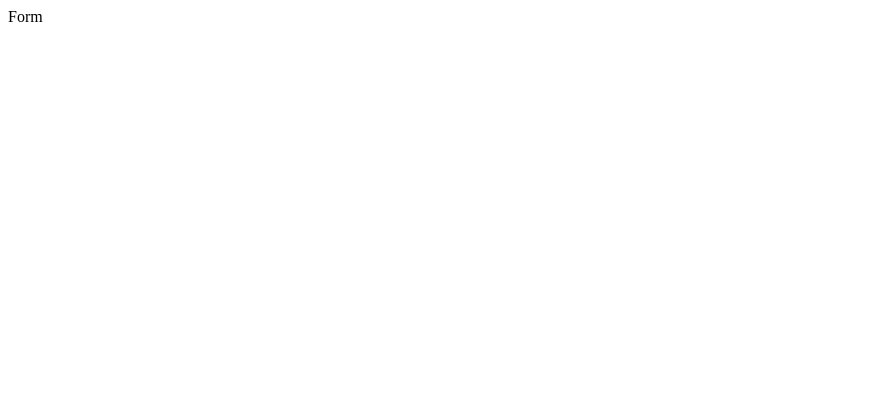
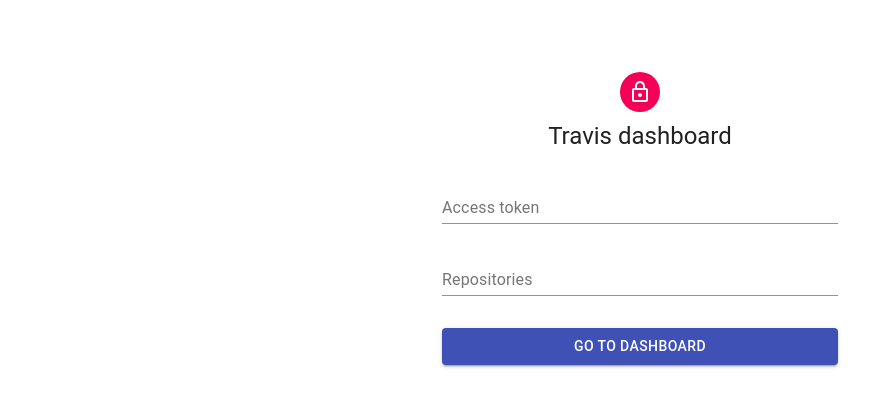
Before and after one commit to zawias-pro/travis-dashboard, a React (Create React App) app: page / in a window 1280 px wide. Shown: the top 406 px of the page, without its empty margins (0-894 px from the left). Built offline with nearby package versions, Linux system fonts and the light colour scheme.

Commit message:
simple form

```diff
--- a/package.json
+++ b/package.json
@@ -4,6 +4,7 @@
   "private": true,
   "dependencies": {
     "@material-ui/core": "^4.1.1",
+    "@material-ui/icons": "^4.2.0",
     "@types/jest": "24.0.13",
     "@types/node": "12.0.7",
     "@types/react": "16.8.19",
@@ -17,7 +18,7 @@
     "react-scripts": "3.0.1",
     "tslint": "^5.17.0",
     "tslint-react": "^4.0.0",
-    "typescript": "3.5.1"
+    "typescript": "3.4.5"
   },
   "scripts": {
     "start": "react-scripts start",
--- a/src/sections/Form/Form.tsx
+++ b/src/sections/Form/Form.tsx
@@ -1,5 +1,53 @@
 import React from 'react';
+import LockOutlinedIcon from '@material-ui/icons/LockOutlined';
+import { Avatar, Button, Container, CssBaseline, makeStyles, TextField, Typography } from '@material-ui/core';
 
-const Form = () => <div>Form</div>;
+const useStyles = makeStyles(theme => ({
+  '@global': {
+    body: {
+      backgroundColor: theme.palette.common.white,
+    },
+  },
+  paper: {
+    marginTop: theme.spacing(8),
+    display: 'flex',
+    flexDirection: 'column',
+    alignItems: 'center',
+  },
+  avatar: {
+    margin: theme.spacing(1),
+    backgroundColor: theme.palette.secondary.main,
+  },
+  form: {
+    width: '100%', // Fix IE 11 issue.
+    marginTop: theme.spacing(1),
+  },
+  submit: {
+    margin: theme.spacing(3, 0, 2),
+  },
+}));
+
+const Form = () => {
+  const classes = useStyles();
+
+  return (
+    <Container maxWidth="xs" component="main">
+      <CssBaseline/>
+      <div className={classes.paper}>
+        <Avatar className={classes.avatar}>
+          <LockOutlinedIcon/>
+        </Avatar>
+        <Typography component="h1" variant="h5">
+          Travis dashboard
+        </Typography>
+        <form className={classes.form}>
+          <TextField label="Access token" fullWidth margin="normal" />
+          <TextField label="Repositories" fullWidth margin="normal" multiline />
+          <Button variant="contained" color="primary" fullWidth className={classes.submit}>Go to dashboard</Button>
+        </form>
+      </div>
+    </Container>
+  );
+};
 
 export { Form };
--- a/tslint.json
+++ b/tslint.json
@@ -27,7 +27,8 @@
     "arrow-parens": [true, "ban-single-arg-parens"],
     "no-submodule-imports": false,
     "object-literal-sort-keys": false,
-    "jsx-no-lambda": false
+    "jsx-no-lambda": false,
+    "object-literal-key-quotes": false
   },
   "linterOptions": {
     "exclude": []
```
Also changed, not shown: src/sections/Dashboard/index.ts (renamed from src/sections/Dashboard/index.tsx), src/sections/Form/index.ts (renamed from src/sections/Form/index.tsx), 1 other file (tests, documents, lock files or other folders).
